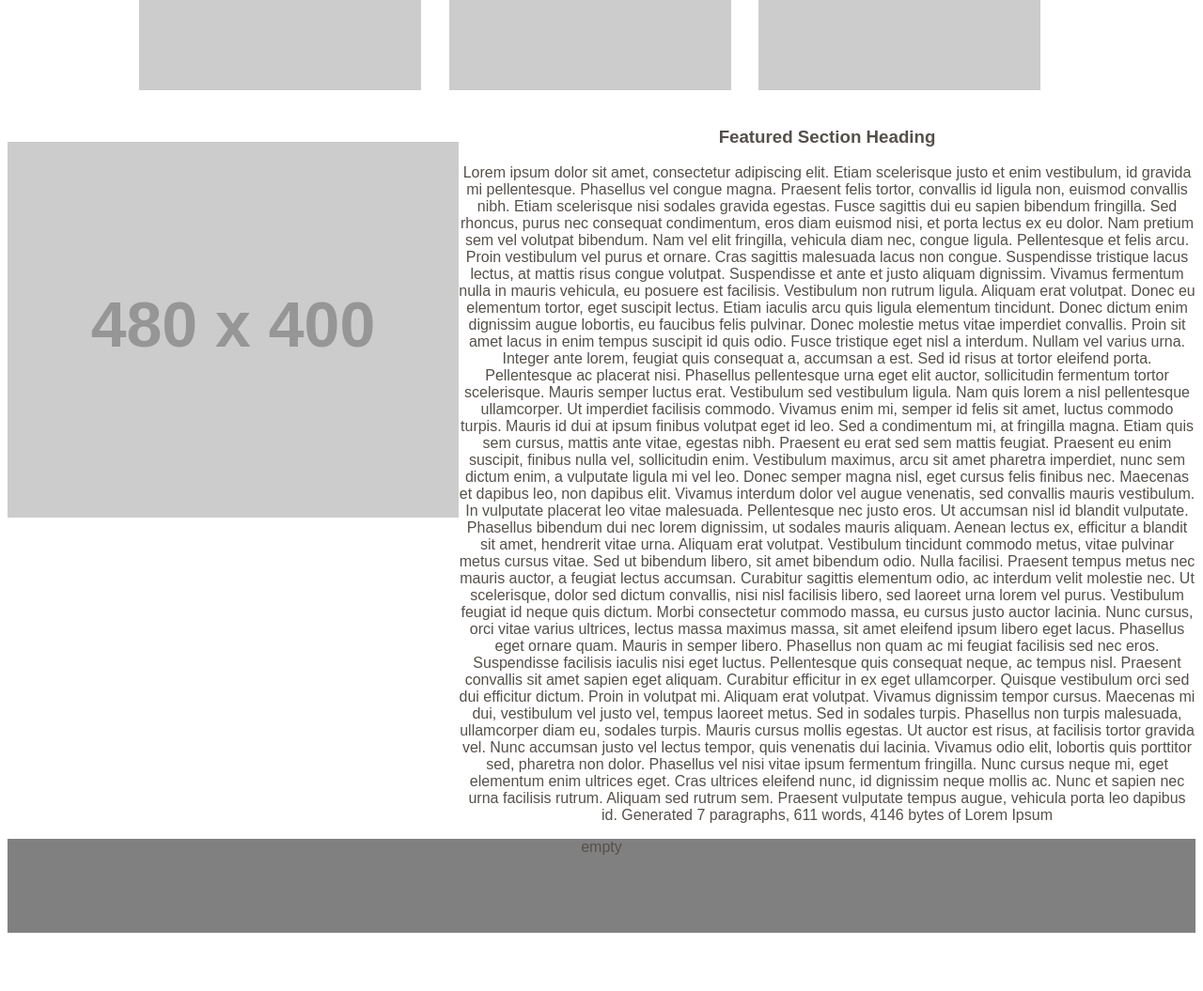
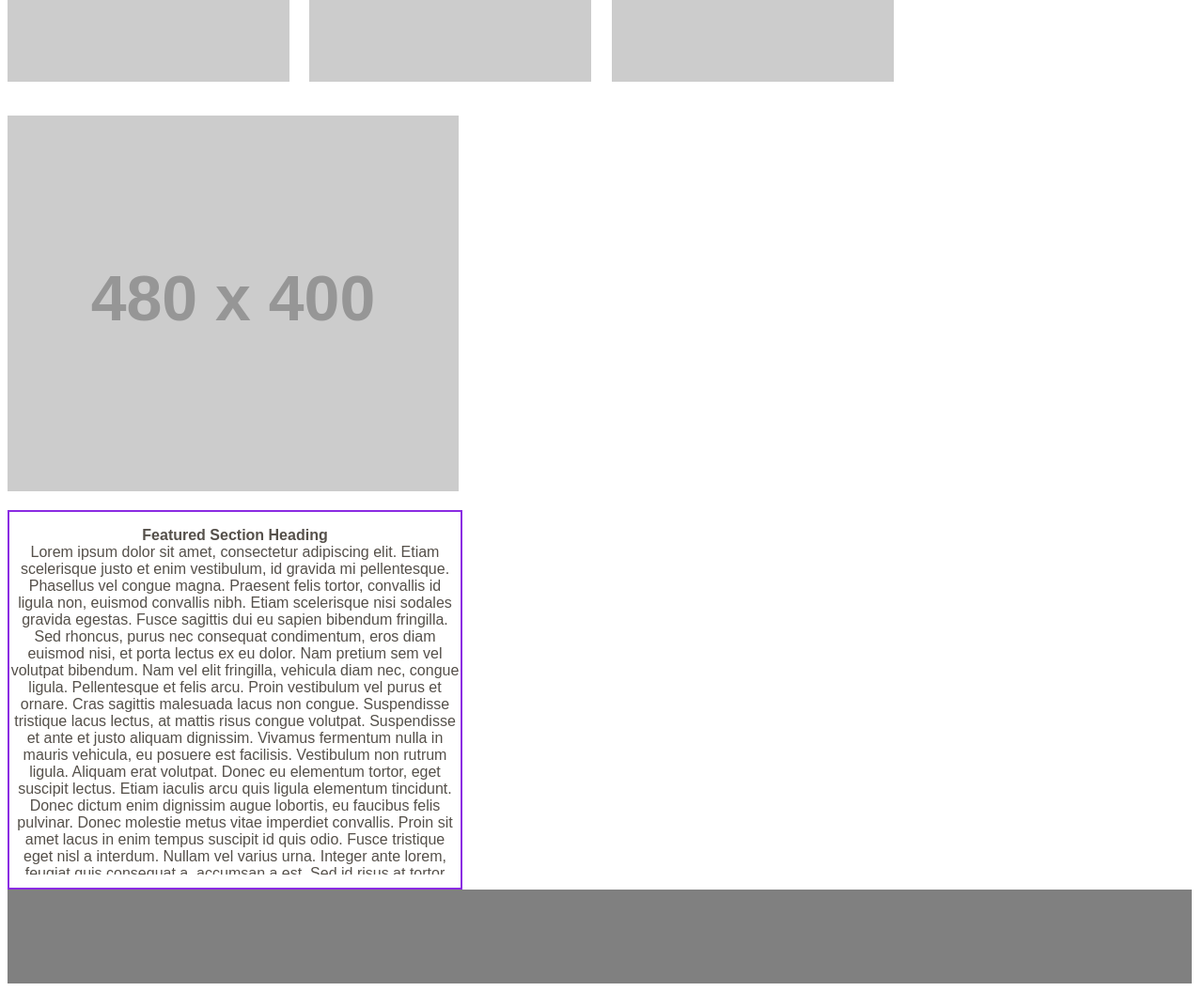
Before and after one commit to cindyweiss/wireframe-excercise, a plain HTML site: page index.html in a window 1280 px wide. Shown: the part 880-1935 px from the top of the page at 94% size. Before the commit the page ends 1881 px from the top, so only its background shows below. Drawn offline with Linux system fonts and the light colour scheme; placeholder pictures from the web are drawn by us.

Commit message:
playing with the scroll to get it working

```diff
--- a/index.html
+++ b/index.html
@@ -26,27 +26,27 @@
   </div>
 
   <div id="second">
-    <div class="article grid_4">
+    <div class="article">
       <p><img id="three" src="https://placehold.it/300x375/ddd" /></p>
     </div>
 
-    <div class="article grid_4">
+    <div class="article">
       <p><img id="three" src="https://placehold.it/300x375/ddd" /></p>
     </div>
 
-    <div class="article grid_4">
+    <div class="article">
       <p><img id="three" src="https://placehold.it/300x375/ddd" /></p>
     </div>
   </div>
 
   <div id="third">
-    <div class="feature grid_6">
+    <div class="feature">
       <p> <img id="three" src="https://placehold.it/480x400/ddd" /></p>
     </div>
-
-    <div class="text grid_6">
-      <H3>Featured Section Heading</H3>
-      <p class="scroll">Lorem ipsum dolor sit amet, consectetur adipiscing elit. Etiam scelerisque justo et enim
+    <div class="text">
+      <p class="scroll"> <strong>Featured Section Heading</strong><br>Lorem ipsum dolor sit amet, consectetur adipiscing
+        elit. Etiam
+        scelerisque justo et enim
         vestibulum, id gravida
         mi pellentesque. Phasellus vel congue magna. Praesent felis tortor, convallis id ligula non, euismod convallis
         nibh. Etiam scelerisque nisi sodales gravida egestas. Fusce sagittis dui eu sapien bibendum fringilla. Sed
@@ -99,23 +99,9 @@
     </div>
   </div>
 
-  <div class="footer grid_12">
-    <p> empty</p>
-  </div>
+  <footer>
 
-
-
-
-
-
-
-
-
-
-
-
-
-
+  </footer>
 
 
 
--- a/style.css
+++ b/style.css
@@ -1,59 +1,50 @@
-/* .nav{
-  background: grey;
-  margin: 10px;
-  text-align: center;
-}
 
-.nav li {
-  display: inline-block;
-  padding: 40px;
-  color: aliceblue;
-  }
-
-div {
-  margin-top: 30px;
-} */
 
 * {
 font-family: Arial, Helvetica, sans-serif;
 color: rgb(85, 80, 74);
-text-align: center;
+}
+
+body{
+  width: 1260px;
 }
 
 li {
   display: inline;
   padding: 30px;
+  }
 
-}
-ul{
+  ul{
   background-color: grey;
 }
-#main {
-  margin-top: 25px;
+
+.article{
+margin-right: 17px;
+display: inline-block;
+}
+
+.scroll{
+  max-width: 480px;
+  max-height: 370px;
+  overflow: scroll;
+  text-align: center;
 }
 
 
-.article {
-margin-right: 25px;
-display: inline-block;
+.text{
+  width: 480px;
+  height: 400px;
+  text-align: center;
+  border: blueviolet 2px solid;
+  margin: 0;
 }
 
-/* .text{
-width: 480;
-height: 400;
-overflow: auto;
-} */
-
-.scroll{
-  max-width: 480;
-  overflow: scroll;
+.feature{
+  margin: 0;
+  width: 480px;
 }
 
-
-.footer {
-  background-color: grey;
-  height: 100px
+footer {
+background-color: grey;
+height: 100px
 }
-.feature {
-  float: left;
-}
```
